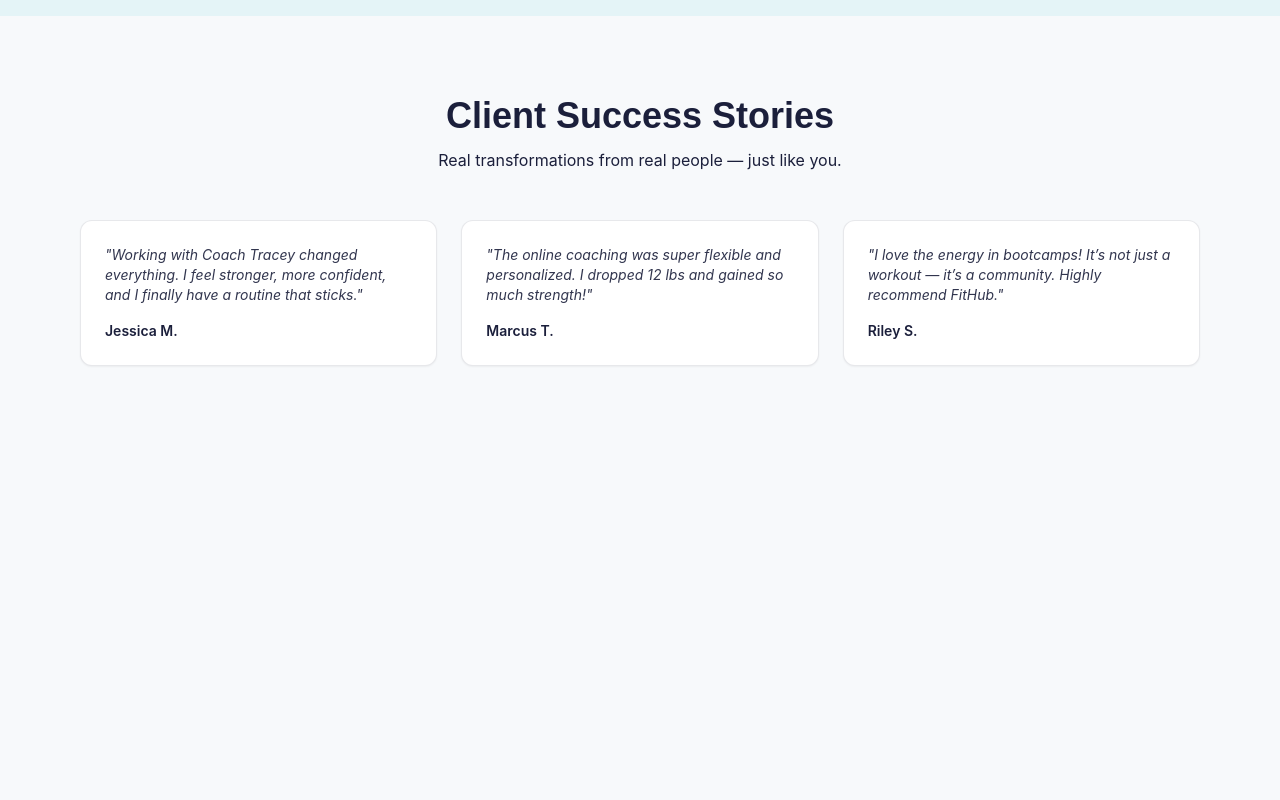
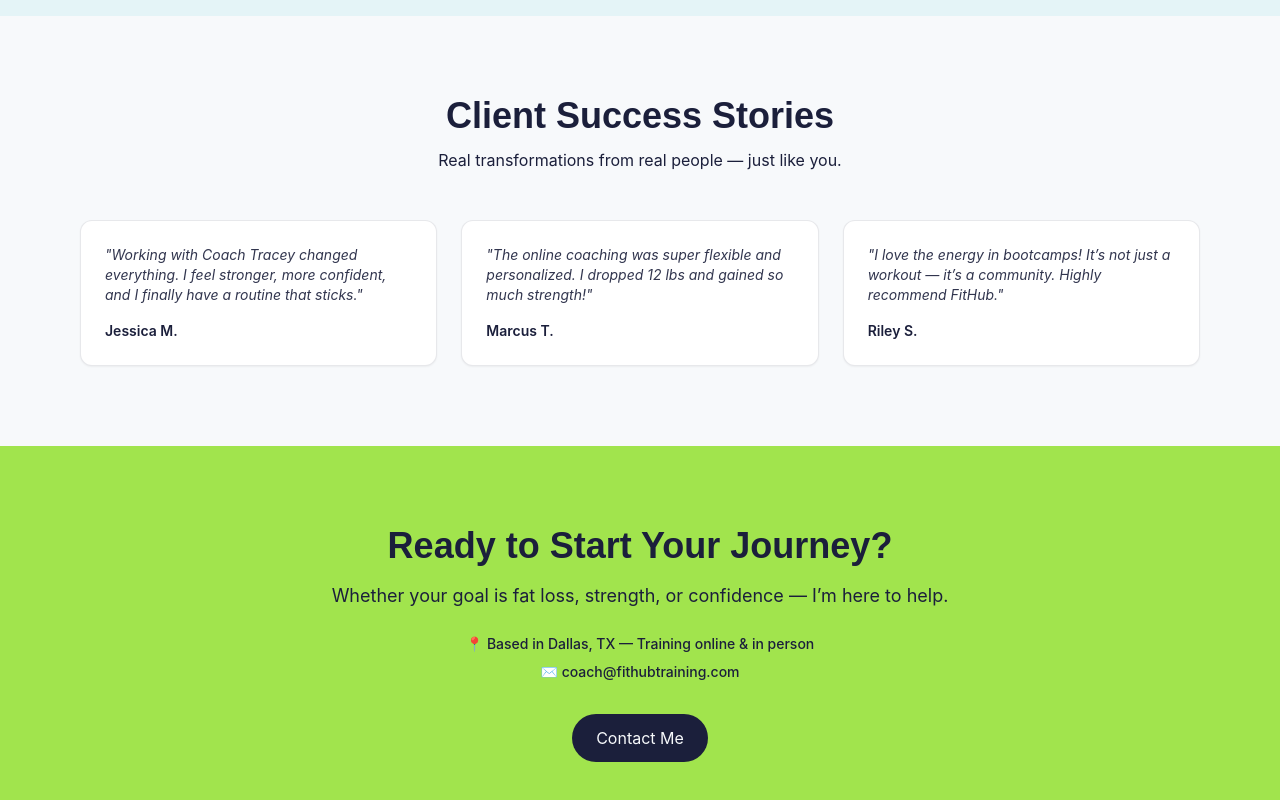
Before and after one commit to tleanne1/fithub-client, a React (Vite) app: page / in a window 1280 px wide. Shown: the part 1829-2629 px from the top of the page. Before the commit the page ends 2275 px from the top, so only its background shows below. Built offline with nearby package versions, Linux system fonts and the light colour scheme.

Commit message:
Created Contact.jsx

```diff
--- a/src/App.jsx
+++ b/src/App.jsx
@@ -3,6 +3,8 @@
 import About from "./sections/About";
 import Programs from "./sections/Programs";
 import Testimonials from "./sections/Testimonials";
+import Contact from "./sections/Contact";
+
 
 
 const App = () => {
@@ -12,6 +14,7 @@
       <About />
       <Programs />
       <Testimonials />
+      <Contact />
     </main>
   );
 };
--- /dev/null
+++ b/src/sections/Contact.jsx
@@ -0,0 +1,33 @@
+import React from "react";
+
+const Contact = () => {
+  return (
+    <section
+      id="contact"
+      className="bg-lime text-midnight py-20 px-6 md:px-20 text-center"
+    >
+      <div className="max-w-3xl mx-auto">
+        <h2 className="text-3xl md:text-4xl font-display font-bold mb-4">
+          Ready to Start Your Journey?
+        </h2>
+        <p className="text-base md:text-lg mb-6">
+          Whether your goal is fat loss, strength, or confidence — I’m here to help.
+        </p>
+        <p className="text-sm font-medium mb-2">
+          📍 Based in Dallas, TX — Training online & in person
+        </p>
+        <p className="text-sm font-medium mb-2">
+          ✉️ coach@fithubtraining.com
+        </p>
+        <a
+          href="mailto:coach@fithubtraining.com"
+          className="inline-block mt-6 px-6 py-3 bg-midnight text-light rounded-full hover:bg-aqua transition"
+        >
+          Contact Me
+        </a>
+      </div>
+    </section>
+  );
+};
+
+export default Contact;
```
